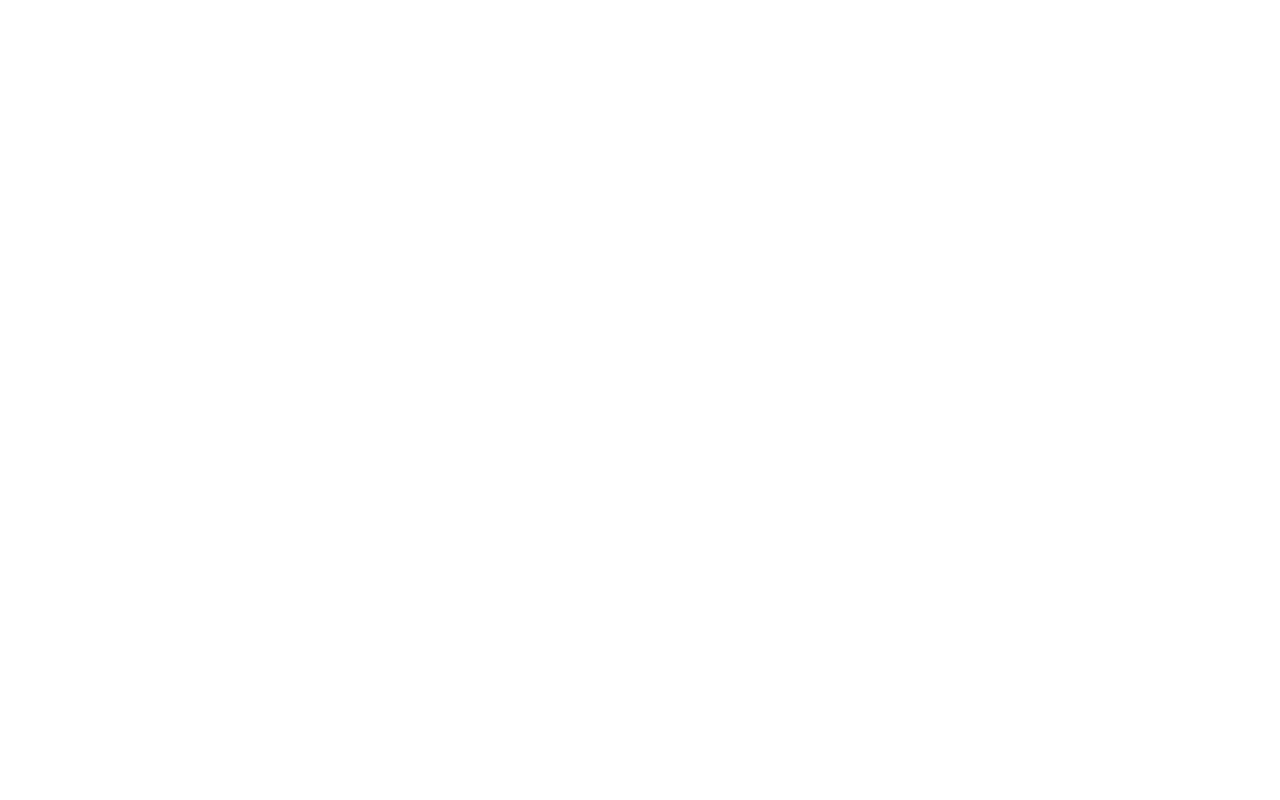
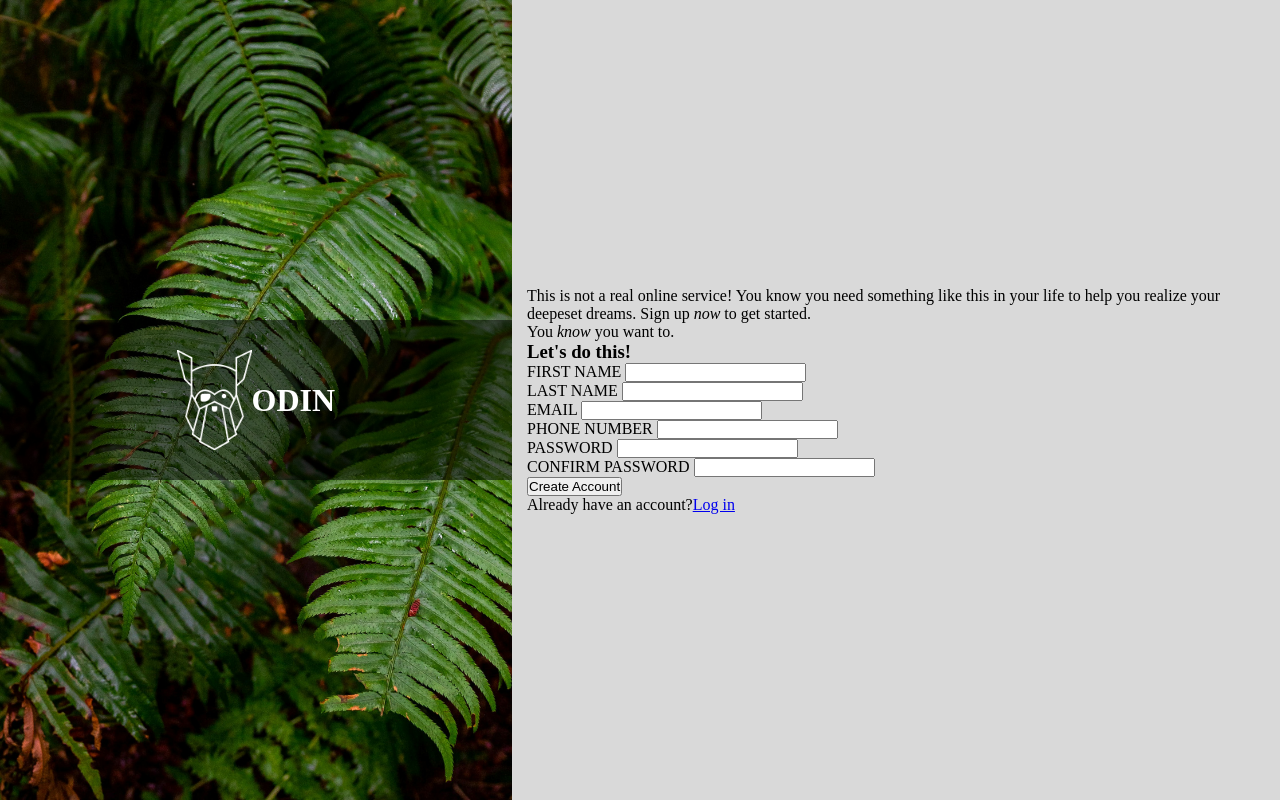
Before and after one commit to yakitoritrash/odin-signup-form, a plain HTML site: page index.html in a window 1280 px wide. Drawn offline with Linux system fonts and the light colour scheme.

Commit message:
left div styling complete:

```diff
--- a/index.html
+++ b/index.html
@@ -5,8 +5,57 @@
     <body>
       <div>
         <div id = "left">
+          <div id = "logo-banner">
+            <img src = "images/odin-lined.png" alt = "odin-logo">
+            <h1>ODIN</h1>
+          </div>
         </div>
         <div id = "right">
+          <div class = "intro-text">
+            <p>This is not a real online service! You know you need something like this in your life to help you realize your deepeset dreams. Sign up <i>now</i> to get started.</p>
+            <p>You <i>know</i> you want to.</p>
+          </div>
+          <div class = "form-container">
+            <h3>Let's do this!</h3>
+            <form>
+              <div class = "input-fields">
+                <div class = "form-row">
+                  <div>
+                    <label for = "firstname">FIRST NAME</label>
+                    <input type="text" id = "firstname" name = "firstname">
+                  </div>
+                  <div>
+                    <label for = "lastname">LAST NAME</label>
+                    <input type="text" id = "lastname" name = "lastname">
+                  </div>
+                </div>
+                <div class = "form-row">
+                  <div>
+                    <label for = "email">EMAIL</label>
+                    <input type="email" id = "email" name = "email">
+                  </div>
+                  <div>
+                    <label for = "phnumber">PHONE NUMBER</label>
+                    <input type="tel" id = "phnumber" name = "phnumber">
+                  </div>
+                </div>
+                <div class = "form-row">
+                  <div>
+                    <label for = "password">PASSWORD</label>
+                    <input type="password" id = "password" name = "password">
+                  </div>
+                  <div>
+                    <label for = "confirm_password">CONFIRM PASSWORD</label>
+                    <input type="password" id = "confirm_password" name = "confirm_password">
+                  </div>
+                </div>
+              </div>
+              <button type="submit">Create Account</button>
+            </form>
+          </div>
+          <div class = "login-prompt">
+            <p>Already have an account?<a href = "#">Log in</a></p>
+          </div>
         </div>
       </div>
     </body>
--- a/styles.css
+++ b/styles.css
@@ -0,0 +1,49 @@
+* {
+  box-sizing: border-box;
+  margin: 0;
+  padding: 0;
+}
+
+body > div {
+  display: flex;
+  height: 100vh;
+}
+
+#left {
+  background-image: url('images/halie-west-25xggax4bSA-unsplash.jpg');
+  background-size: cover;
+  justify-content: center;
+  display: flex;
+  width: 40%;
+}
+
+#logo-banner {
+  background-color: rgba(0, 0, 0, 0.5);
+  margin-top: 40vh;
+  margin-bottom: 40vh;
+  display: flex;
+  justify-content: center;
+  align-items: center;
+  padding: 15px 0;
+  width: 100%;
+}
+
+#logo-banner img {
+  height: 100px;
+}
+
+#logo-banner h1{
+  color: white;
+}
+
+#right {
+  width: 60%;
+  background-color: rgb(0, 0, 0, 0.15);
+  display: flex;
+  flex-direction: column;
+  justify-content: center;
+  padding: 15px 15px 15px 15px;
+}
+
+.form-container {
+}
```
